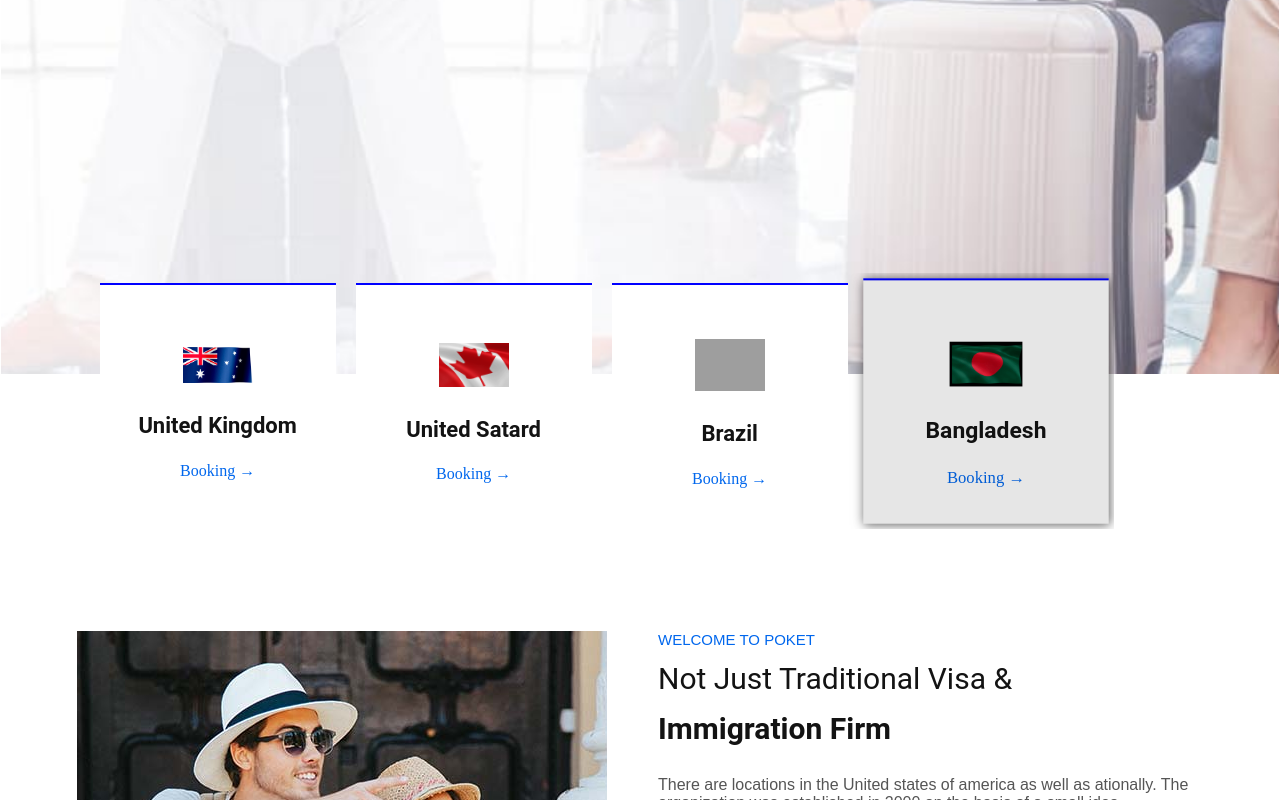
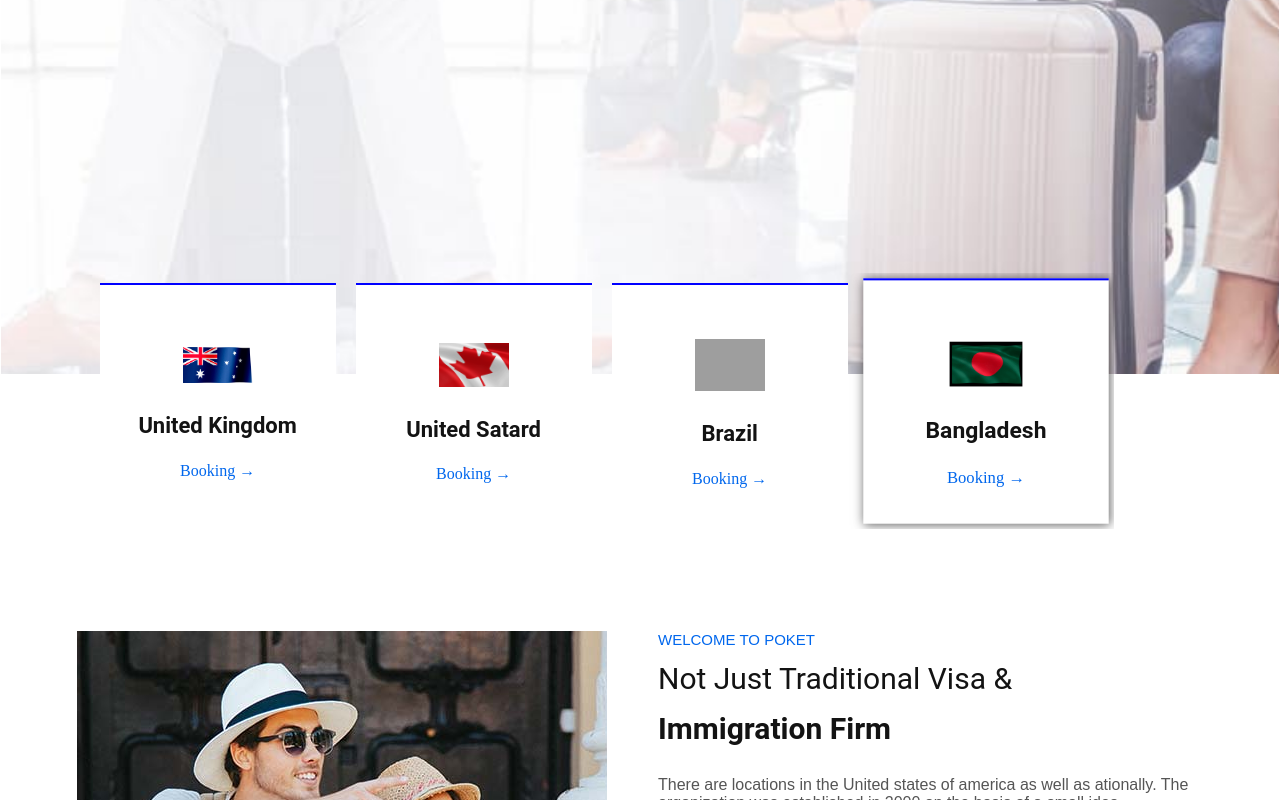
Before and after one commit to aryantahir123/Poket_Visa, a plain HTML site: page index.html in a window 1280 px wide. In both pictures the pointer is over the element 985 px from the left and 1089 px from the top of the page. Shown: the part 689-1489 px from the top of the page. Drawn offline with Linux system fonts and the light colour scheme; grey boxes are pictures that could not be loaded; files whose address does not match are found by name.

Commit message:
modified css

```diff
--- a/style.css
+++ b/style.css
@@ -898,6 +898,6 @@ nav{
 }
 .Box4:hover{
     transform: scale(1.04);
-    filter: brightness(90%);
+    filter: brightness(90%l);
     box-shadow: 1px 1px 10px rgba(0, 0, 0, 0.62);
 }
```
